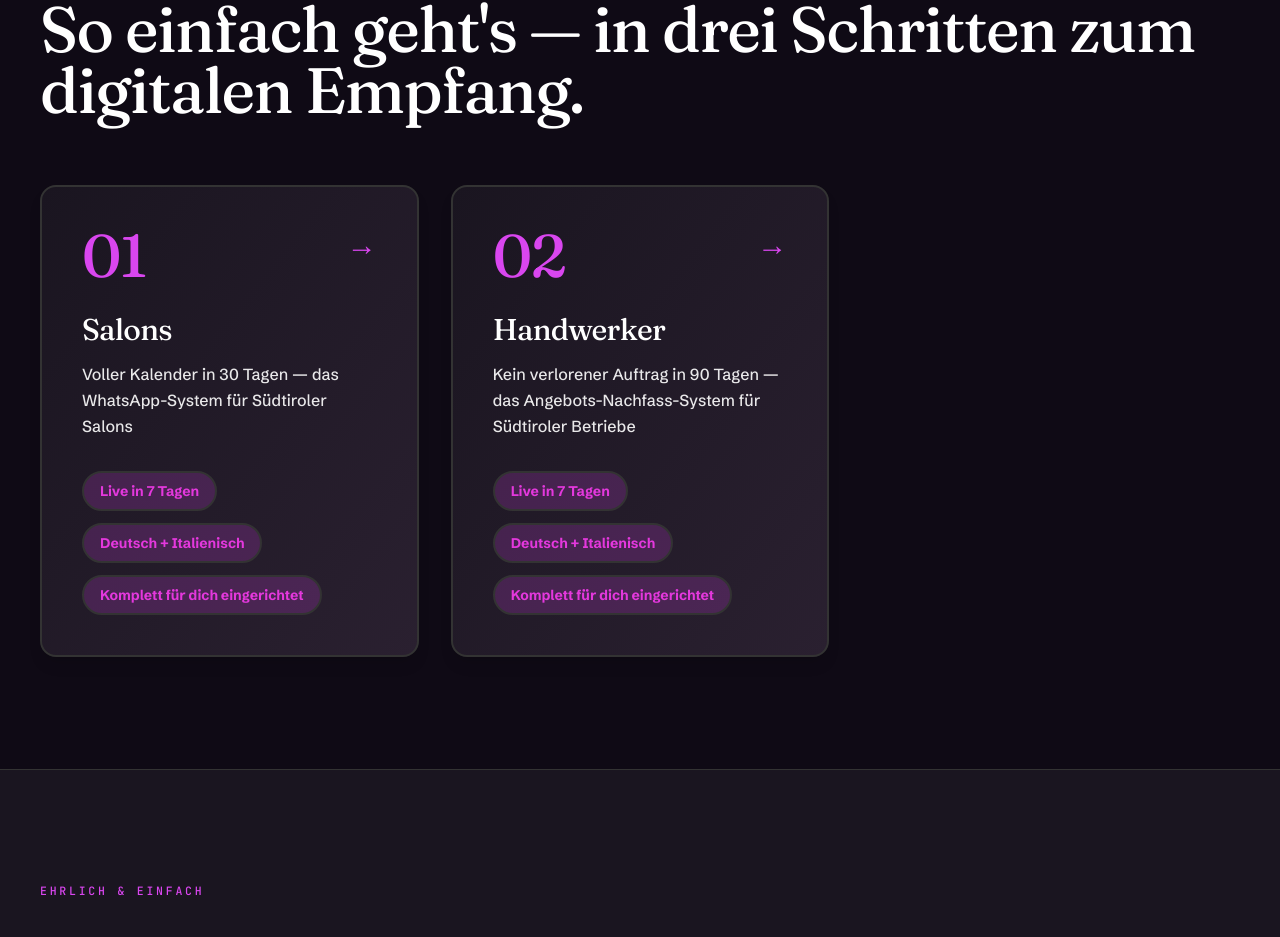
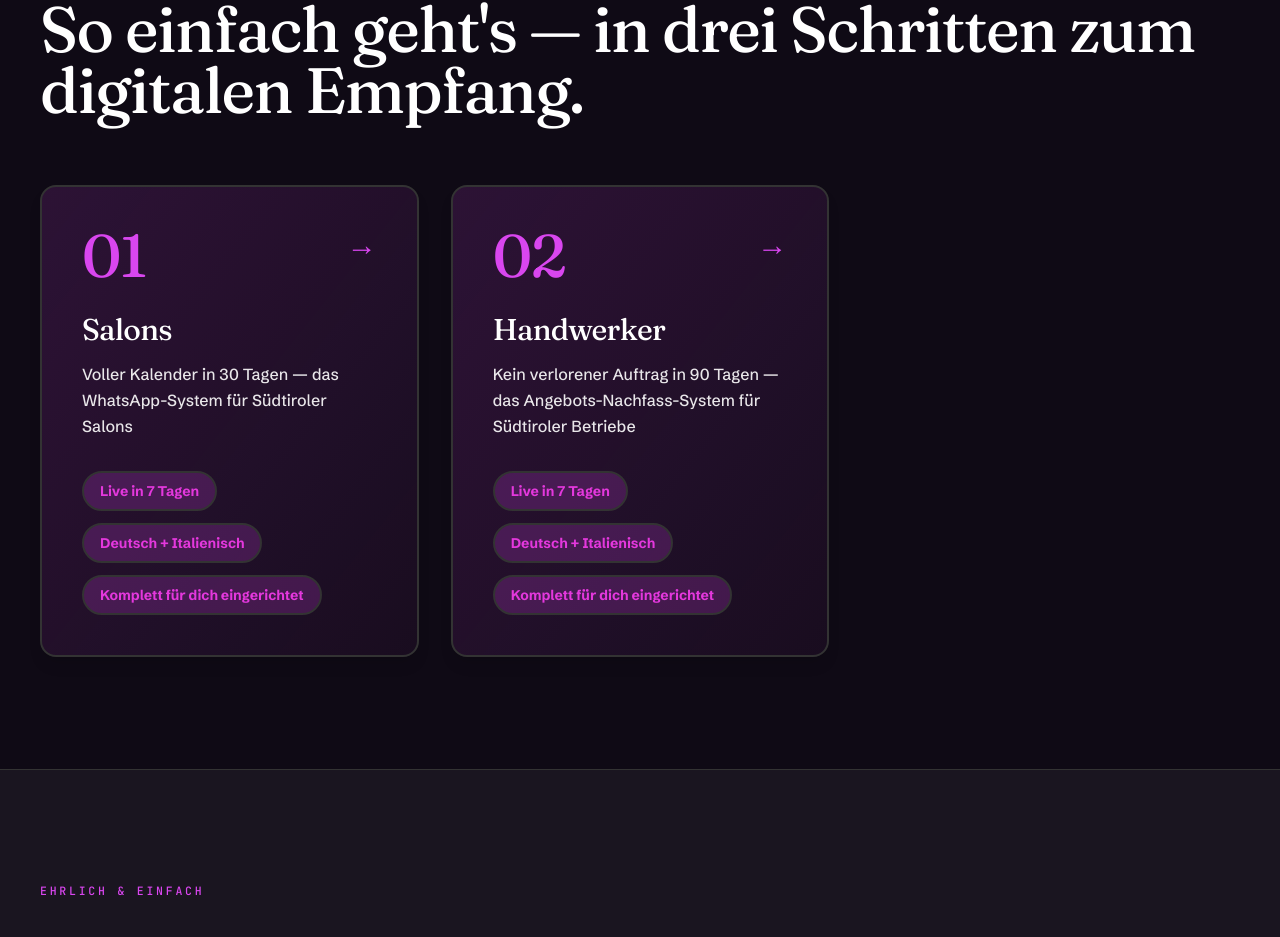
Before and after one commit to EliteAex/pilot-website, a Next.js app: page / in a window 1280 px wide. Shown: the part 1379-2316 px from the top of the page. Built offline with nearby package versions, Linux system fonts and the light colour scheme.

Commit message:
Fix contrast: lighter copper-gradient background for better readability

```diff
--- a/src/app/page.tsx
+++ b/src/app/page.tsx
@@ -103,7 +103,7 @@ export default function Home() {
             <Link
               key={offer.slug}
               href={`/${offer.slug}`}
-              className="scroll-in group rounded-2xl border-2 border-copper/50 bg-gradient-to-br from-paper-2 to-paper-3 p-10 transition hover:border-copper hover:from-paper-3 hover:to-paper-2 shadow-lg"
+              className="scroll-in group rounded-2xl border-2 border-copper bg-gradient-to-br from-copper/15 to-copper/5 p-10 transition hover:from-copper/25 hover:to-copper/10 shadow-lg"
             >
               <div className="flex items-start justify-between mb-8">
                 <span className="display text-6xl text-copper">0{i + 1}</span>
```
